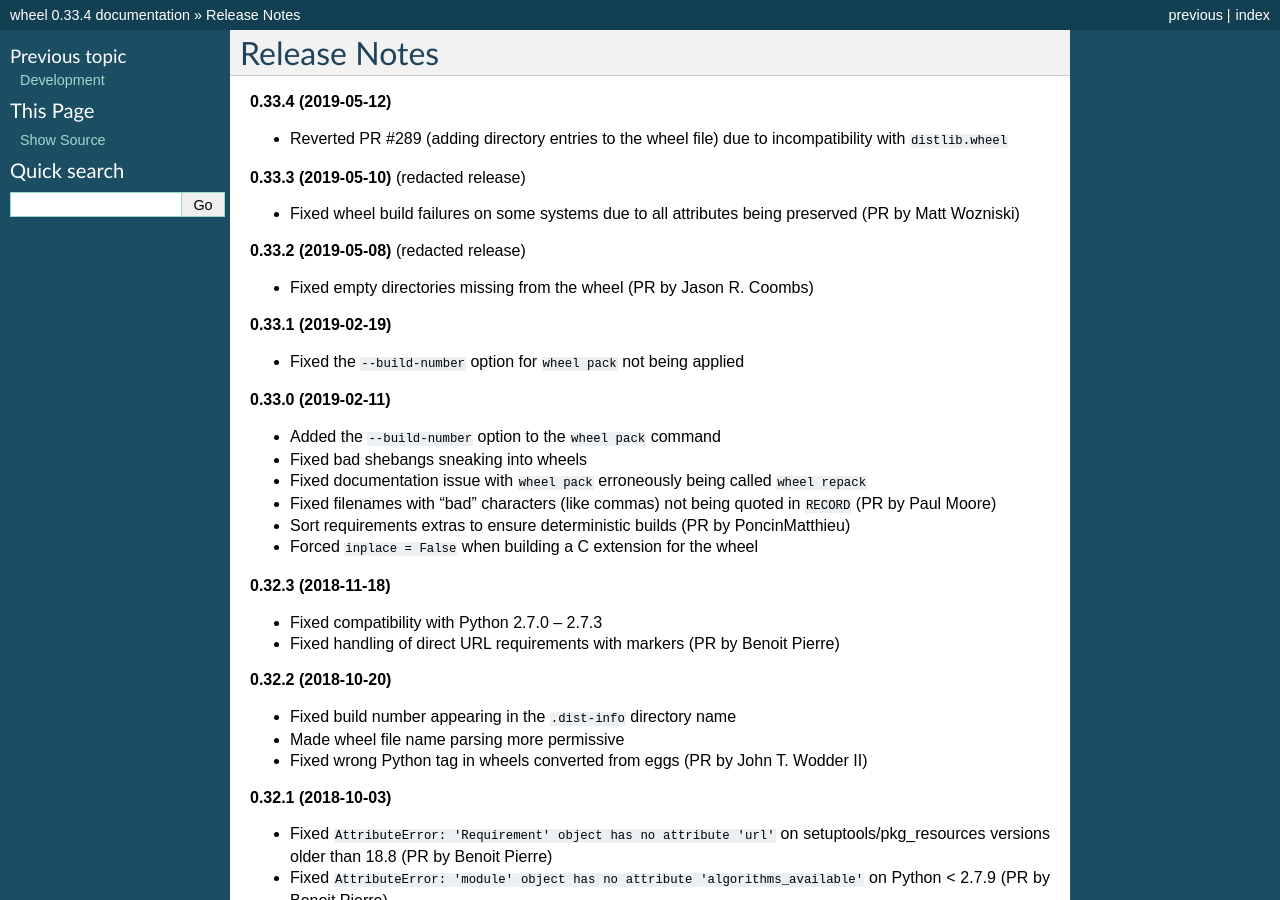
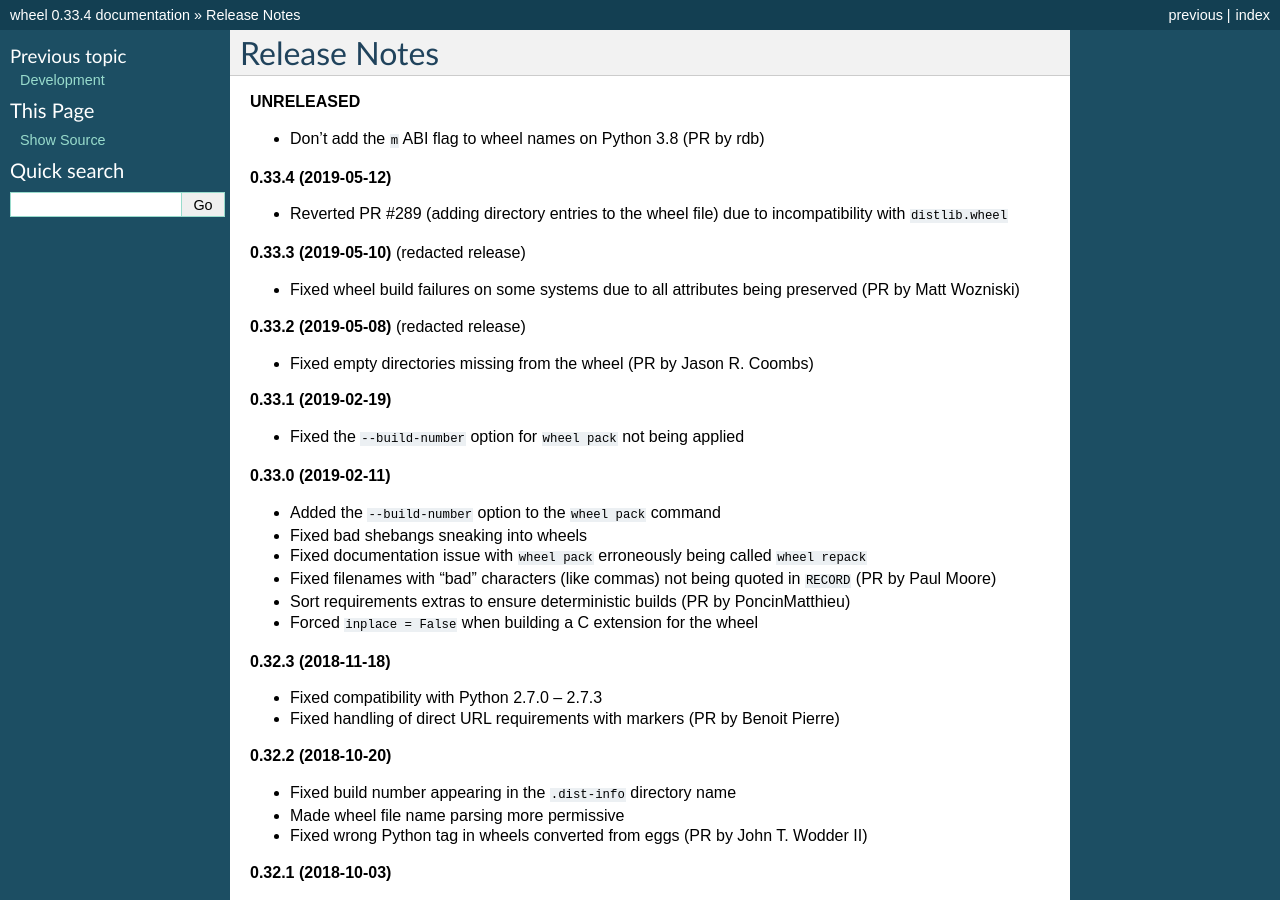
Before and after one commit to pypa/wheel, a Sphinx documentation site: the page built from docs/news.rst, in a window 1280 px wide and 900 px high. Built offline with Sphinx 7.4.7, drawn with Linux system fonts in a browser that asks for light colours; pages that are not in the unit, such as notebooks, are missing from menus.

Commit message:
Updated news for PR #303

```diff
--- a/docs/news.rst
+++ b/docs/news.rst
@@ -1,5 +1,9 @@
 Release Notes
 =============
+
+**UNRELEASED**
+
+- Don't add the ``m`` ABI flag to wheel names on Python 3.8 (PR by rdb)
 
 **0.33.4 (2019-05-12)**
 
```
